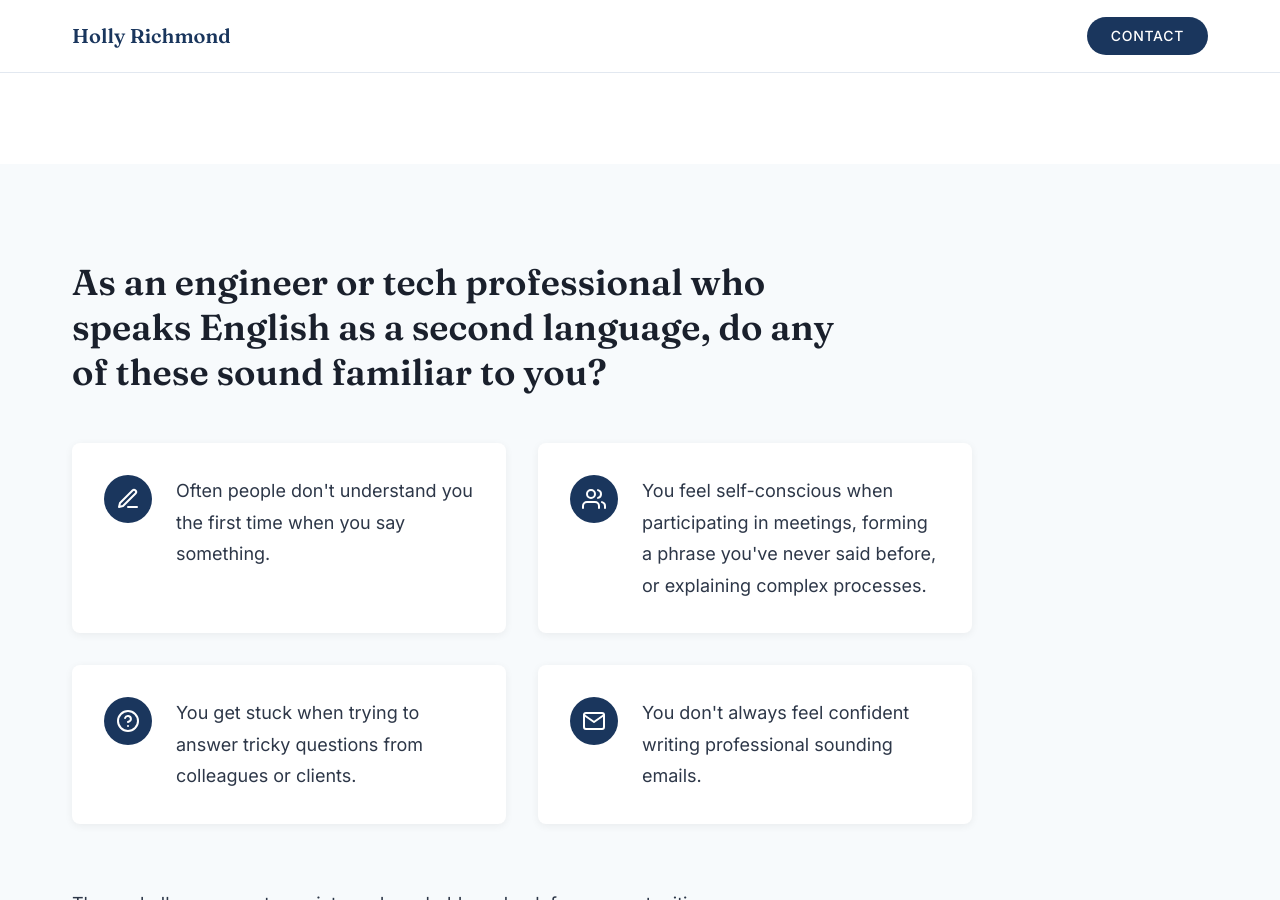
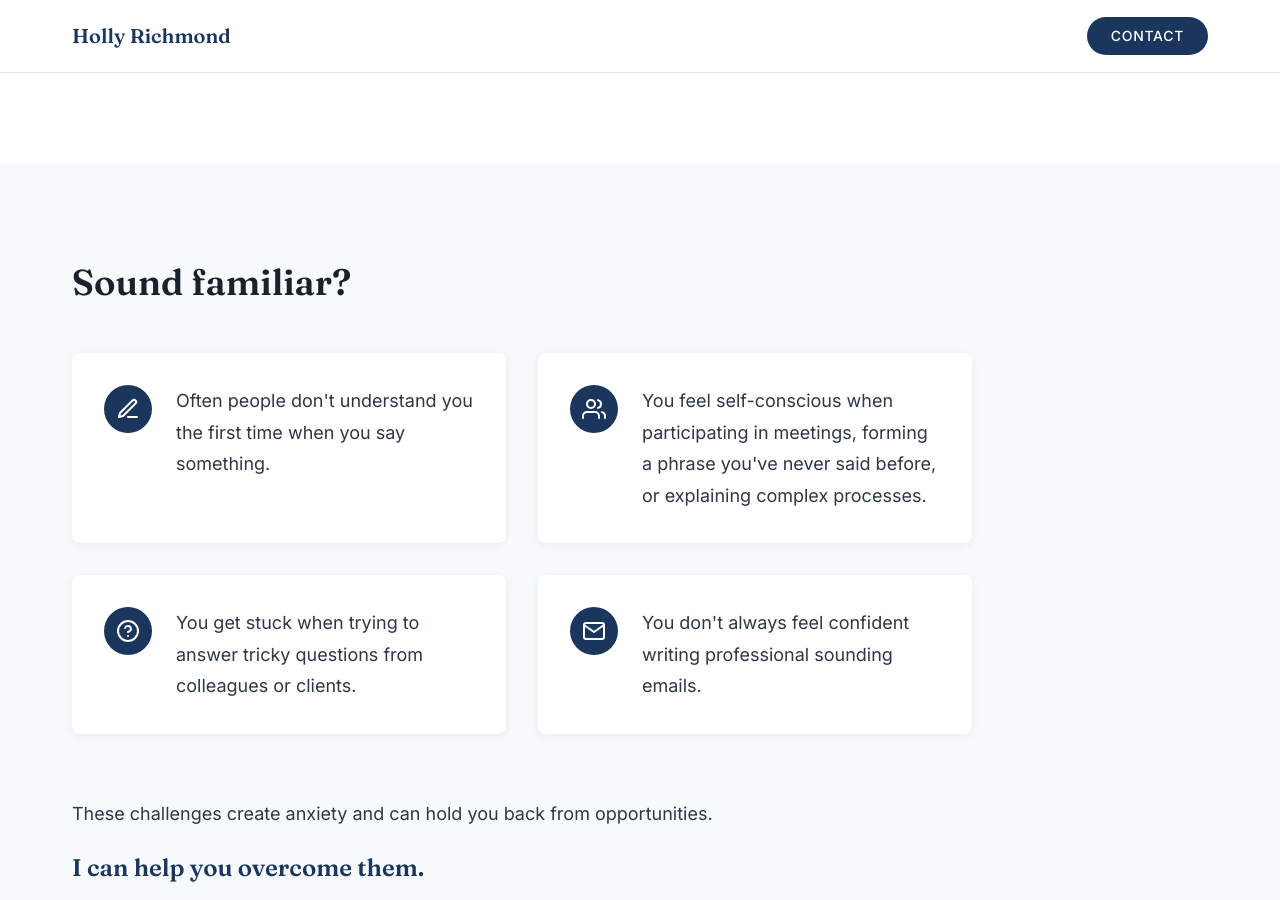
Before and after one commit to nahumgarcia/holly_web, a Jekyll site: the page built from index.html, in a window 1280 px wide and 900 px high, scrolled down 478 px. Built offline with Jekyll 4.4.1, drawn with Linux system fonts in a browser that asks for light colours.

Commit message:
Make pain points section title and items more concise
- Shorten intro to "Sound familiar?"
- Simplify each pain point to one short, punchy sentence

Co-Authored-By: Claude Opus 4.5 <noreply@anthropic.com>

```diff
--- a/_data/content.yml
+++ b/_data/content.yml
@@ -20,16 +20,16 @@ about:
 
 # Pain points
 pain_points:
-  intro: "As an engineer or tech professional who speaks English as a second language, do any of these sound familiar to you?"
+  intro: "Sound familiar?"
   items:
     - icon: "interview.svg"
-      text: "Often people don't understand you the first time when you say something."
+      text: "People often ask you to repeat yourself."
     - icon: "presentation.svg"
-      text: "You feel self-conscious when participating in meetings, forming a phrase you've never said before, or explaining complex processes."
+      text: "You feel self-conscious in meetings or explaining complex topics."
     - icon: "c-question.svg"
-      text: "You get stuck when trying to answer tricky questions from colleagues or clients."
+      text: "You get stuck answering unexpected questions."
     - icon: "newsletter.svg"
-      text: "You don't always feel confident writing professional sounding emails."
+      text: "Writing professional emails feels uncertain."
 
   problem: "These challenges create anxiety and can hold you back from opportunities."
 
```
